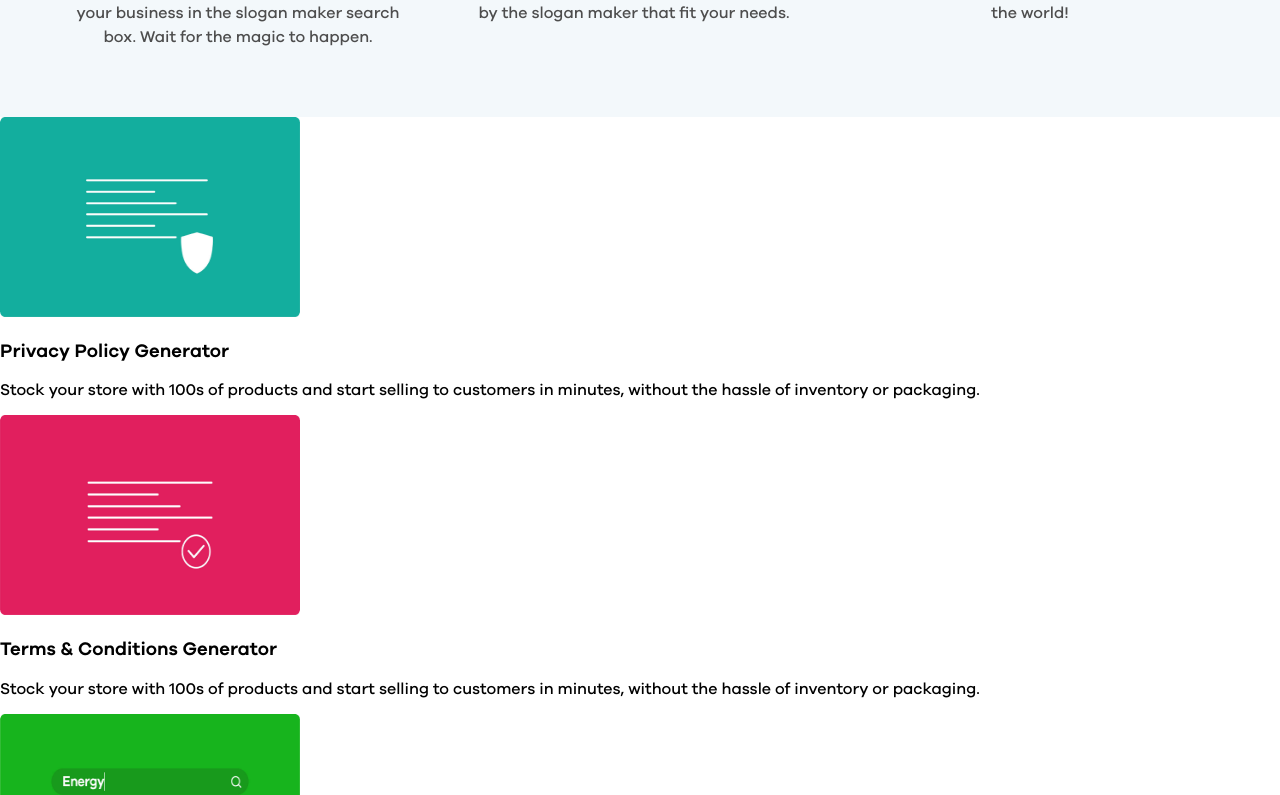
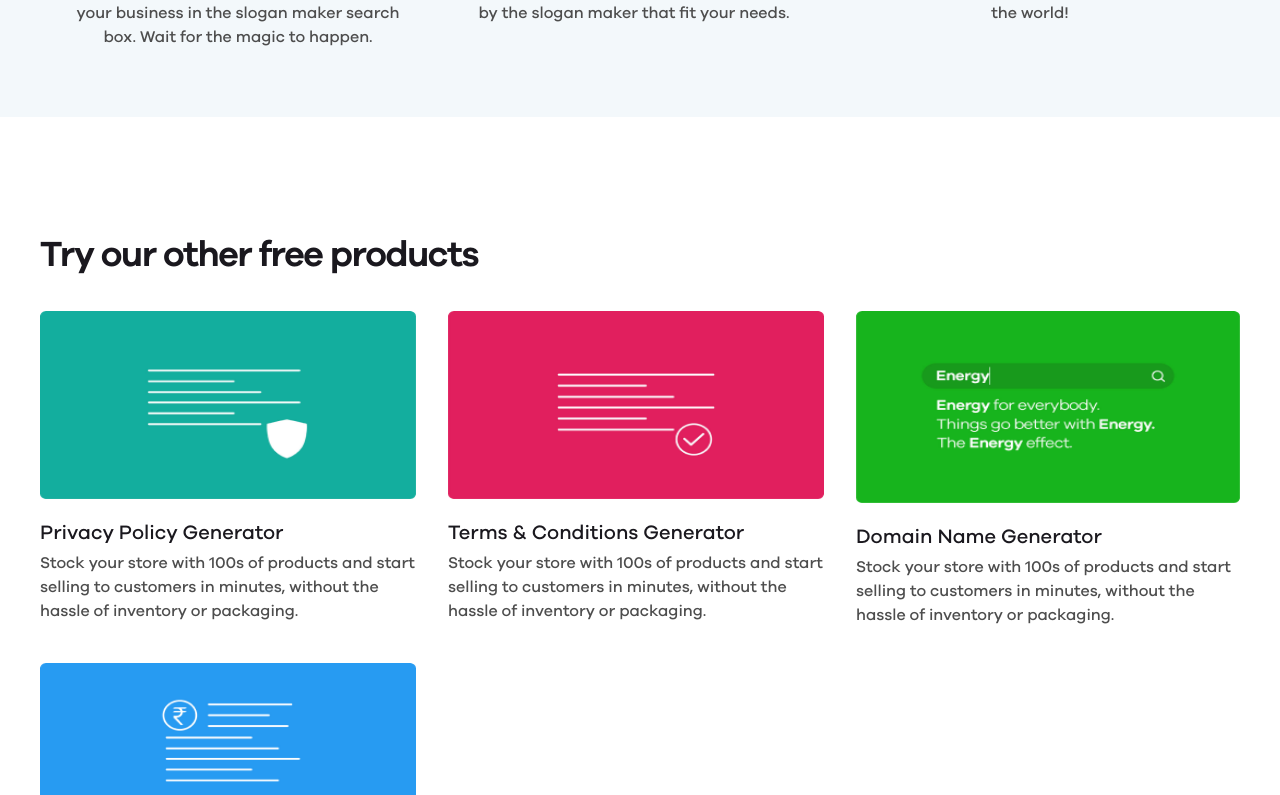
Before and after one commit to mahakmakharia/demo-landing, a Next.js app: page / in a window 1280 px wide. Shown: the part 1625-2420 px from the top of the page. Built offline with nearby package versions, Linux system fonts and the light colour scheme.

Commit message:
add: css for free product section

```diff
--- a/src/components/products/FreeProductCard.js
+++ b/src/components/products/FreeProductCard.js
@@ -1,12 +1,16 @@
 import React from 'react';
 import Image from 'next/image';
+import styles from './product.module.css'
 
 const FreeProductCard = ({ src, name, description }) => {
     return (
-        <div >
-            <Image src={src} alt={name} height={200} width={300} />
-            <h3>{name}</h3>
-            <p>{description}</p>
+        <div className={styles.productCard} >
+            <div >
+                <Image className={styles.productImg} src={src} alt={name} height={200} width={400} />
+            </div>
+
+            <h3 className={styles.productName}>{name}</h3>
+            <p className={styles.productDesc}>{description}</p>
 
         </div>
     );
--- a/src/components/products/FreeProductsSection.js
+++ b/src/components/products/FreeProductsSection.js
@@ -1,5 +1,6 @@
 import React from 'react';
 import FreeProductCard from './FreeProductCard';
+import styles from './product.module.css'
 
 const FreeProductsSection = () => {
     const products = [
@@ -25,12 +26,16 @@ const FreeProductsSection = () => {
         }
     ]
     return (
-        <div >
-            {products.map(product => {
-                return (
-                    <FreeProductCard key={product.name} name={product.name} description={product.description} src={product.src} />
-                )
-            })}
+        <div className={styles.productContainer} >
+            <h3 className={styles.heading}>Try our other free products</h3>
+            <div className={styles.productList}>
+                {products.map(product => {
+                    return (
+                        <FreeProductCard key={product.name} name={product.name} description={product.description} src={product.src} />
+                    )
+                })}
+
+            </div>
 
         </div>
     );
--- /dev/null
+++ b/src/components/products/product.module.css
@@ -0,0 +1,57 @@
+.productContainer {
+  max-width: 1200px;
+  padding: 80px 0px;
+  margin: 0px auto;
+}
+
+.heading {
+  font-family: Galano Grotesque;
+  font-style: normal;
+  font-weight: 600;
+  font-size: 36px;
+  line-height: 42px;
+  letter-spacing: -0.04em;
+  color: #1a181e;
+}
+
+.productList {
+  display: flex;
+  flex-direction: row;
+  flex-wrap: wrap;
+}
+
+.productCard {
+  width: 34%;
+  padding-right: 32px;
+  padding-bottom: 36px;
+}
+
+.productCard:nth-child(3) {
+  width: 32%;
+  padding-right: 0px;
+}
+
+.productImg {
+  width: 100%;
+}
+.productName {
+  font-family: Galano Grotesque;
+  font-style: normal;
+  font-weight: normal;
+  font-size: 20px;
+  line-height: 28px;
+  color: #1a181e;
+  margin: 0px;
+  margin-top: 16px;
+  margin-bottom: 4px;
+}
+
+.productDesc {
+  margin: 0px;
+  font-family: Galano Grotesque;
+  font-style: normal;
+  font-weight: normal;
+  font-size: 16px;
+  line-height: 24px;
+  color: #4d4d4d;
+}
```
